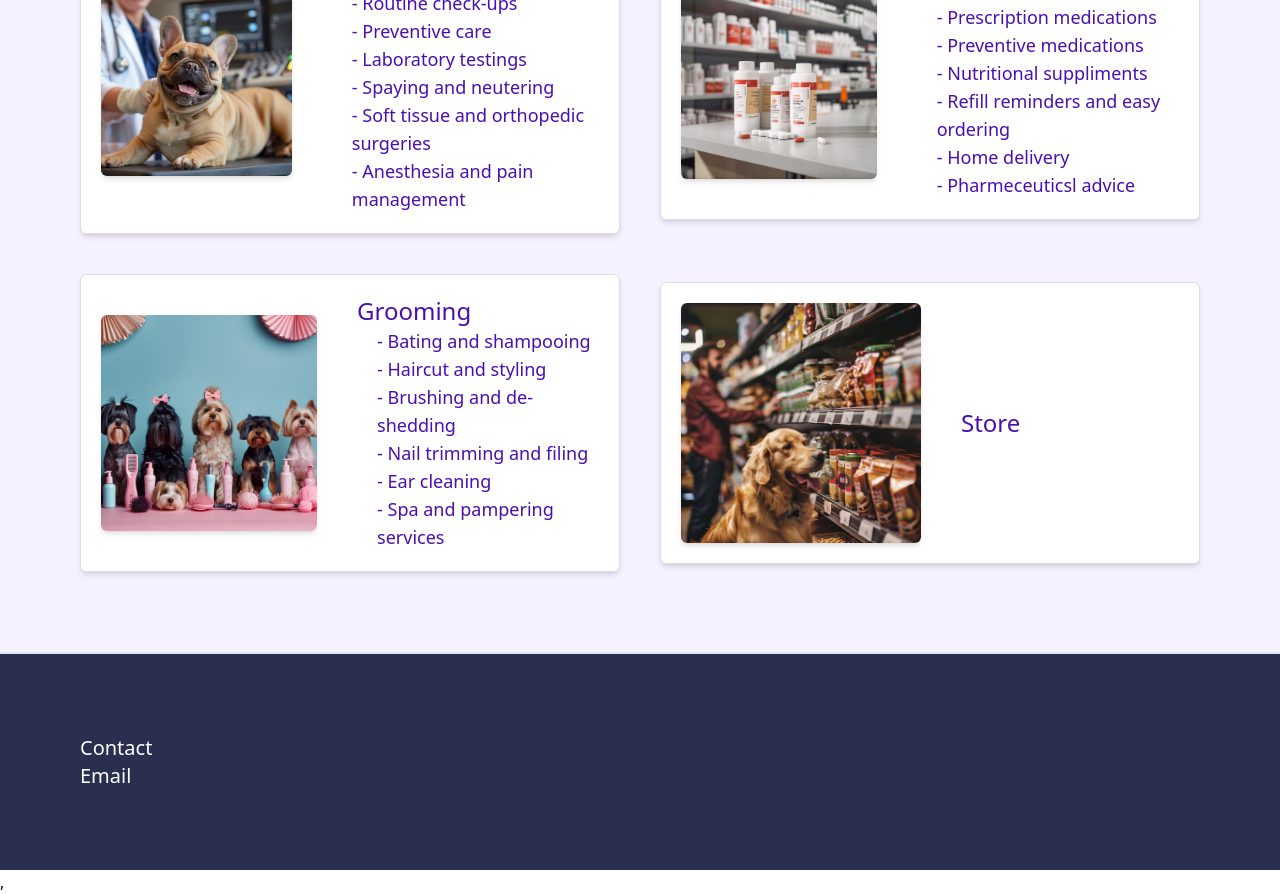
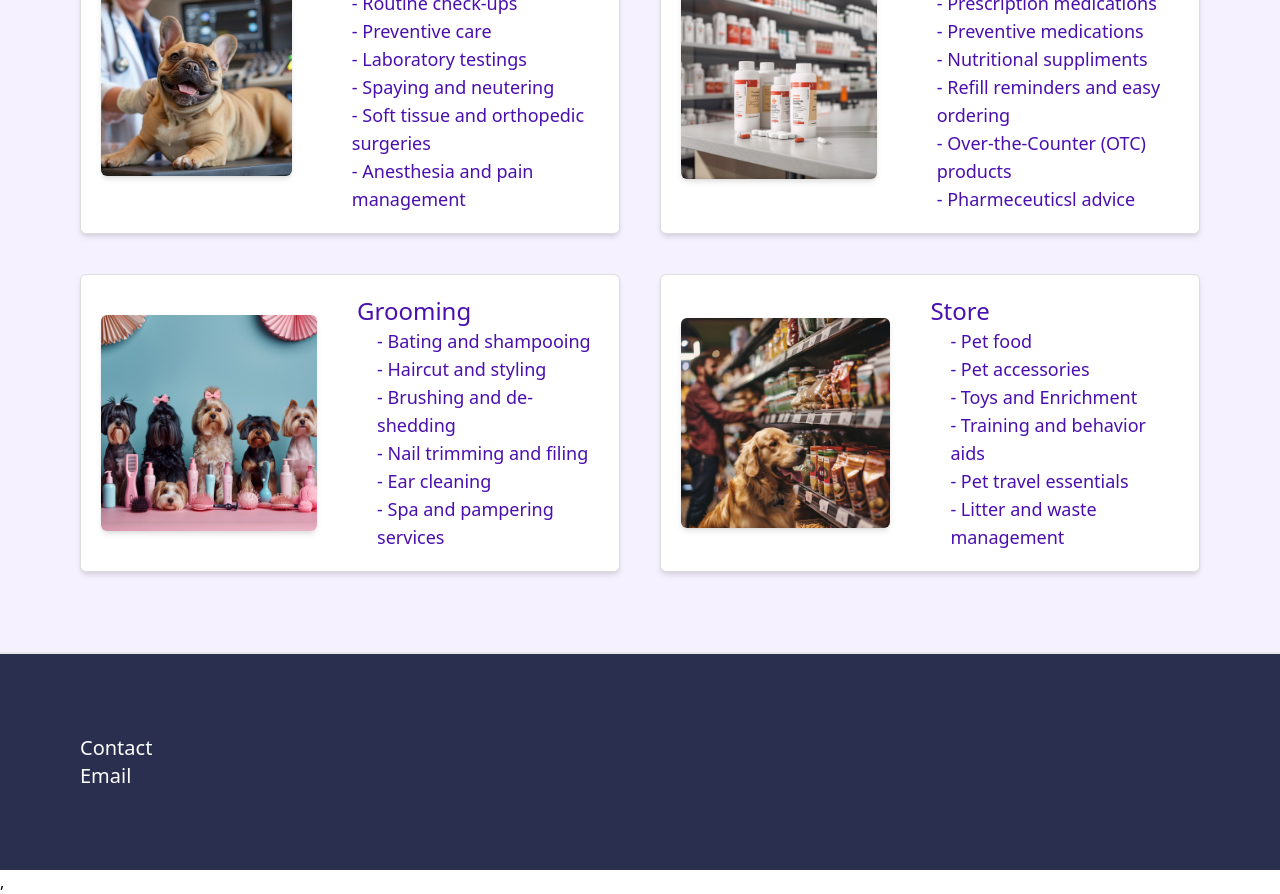
Before and after one commit to AnjaleeNeelika/Pet_Care_App, a React (Vite) app in the folder frontend/: page / in a window 1280 px wide. Shown: the part 880-1774 px from the top of the page. Built offline with nearby package versions, Linux system fonts and the light colour scheme.

Commit message:
Update LandingPage.jsx

```diff
--- a/frontend/src/pages/LandingPage.jsx
+++ b/frontend/src/pages/LandingPage.jsx
@@ -70,7 +70,7 @@ const LandingPage = () => {
                                         <li>- Preventive medications</li>
                                         <li>- Nutritional suppliments</li>
                                         <li>- Refill reminders and easy ordering</li>
-                                        <li>- Home delivery</li>
+                                        <li>- Over-the-Counter (OTC) products</li>
                                         <li>- Pharmeceuticsl advice</li>
                                     </ul>
                                 </div>
@@ -106,7 +106,12 @@ const LandingPage = () => {
                                 <div className='w-fit text-2xl text-[#4a0faf] font-medium'>Store</div>
                                 <div className='text-lg text-[#4a0faf]'>
                                     <ul className='ml-5'>
-
+                                        <li>- Pet food</li>
+                                        <li>- Pet accessories</li>
+                                        <li>- Toys and Enrichment</li>
+                                        <li>- Training and behavior aids</li>
+                                        <li>- Pet travel essentials</li>
+                                        <li>- Litter and waste management</li>
                                     </ul>
                                 </div>
                             </div>
```
